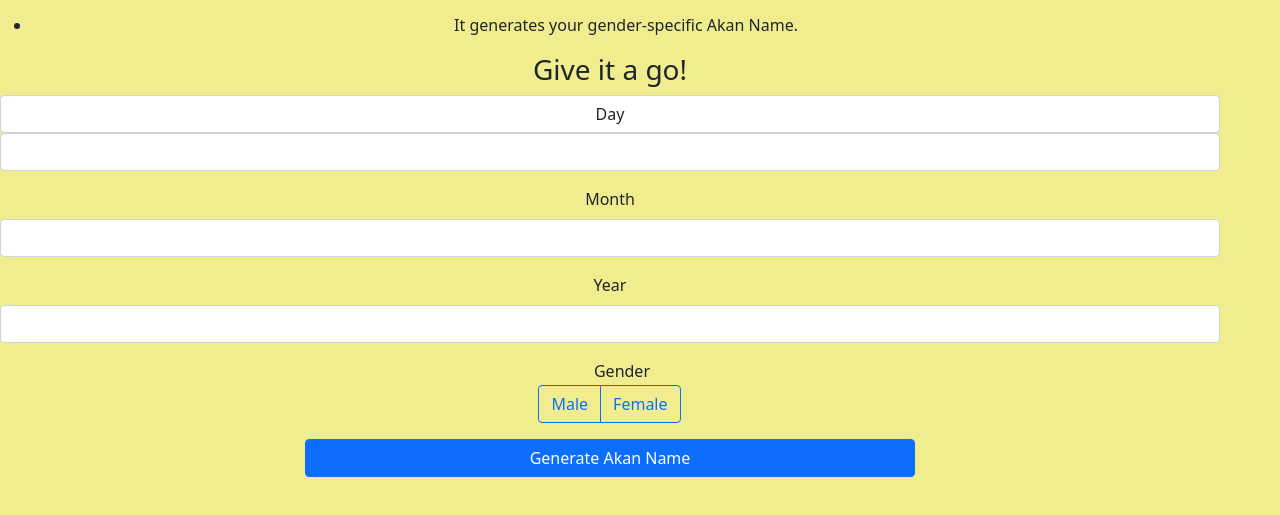
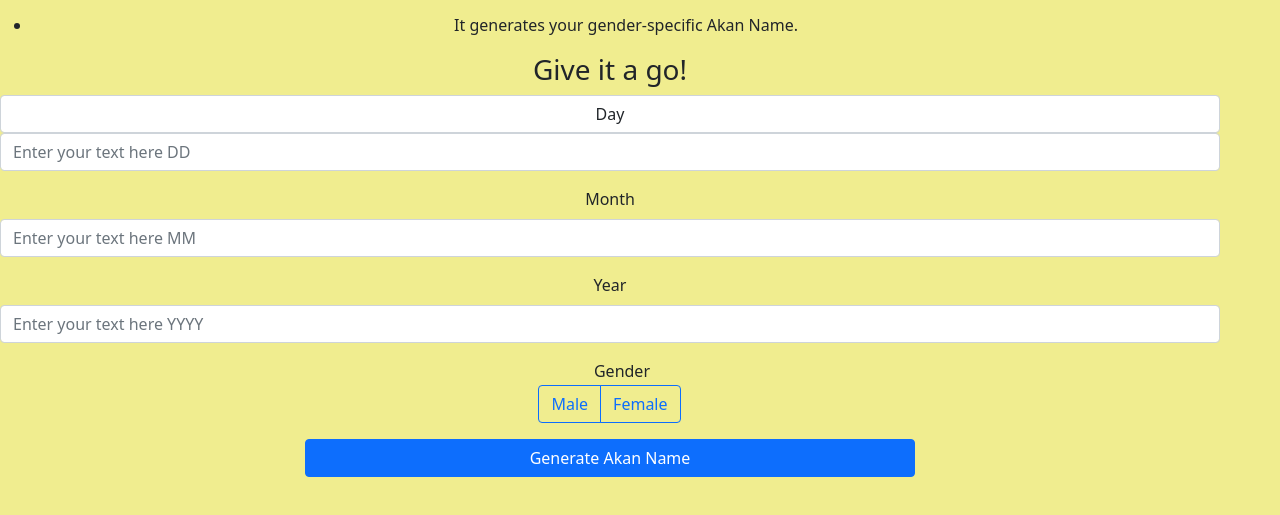
Before and after one commit to benie254/akan-generator-js, a plain HTML site: page index.html in a window 1280 px wide. Shown: the part 189-704 px from the top of the page. Drawn offline with nearby package versions, Linux system fonts and the light colour scheme.

Commit message:
Add final changes.

```diff
--- a/index.html
+++ b/index.html
@@ -17,17 +17,17 @@
     <form>
       <div class="mb-3">
         <label for="Day" class="form-control" id="Day">Day</label>
-        <input type="number" class="form-control" id="Day">
+        <input type="number" class="form-control" id="Day" placeholder="Enter your text here DD">
       </div>
       <div class="mb-3">
         <div class="mb-3">
           <label for="Month" class="form-label" name="Month">Month</label>
-          <input type="number" class="form-control" id="Month" required min="1" required max="12">
+          <input type="number" class="form-control" id="Month" required min="1" required max="12" placeholder="Enter your text here MM">
         </div>
         <div class="mb-3">
           <div class="mb-3">
             <label for="Year" class="form-label" name="Year" id="Year">Year</label>
-            <input type="number" class="form-control" id="Year">
+            <input type="number" class="form-control" id="Year" placeholder="Enter your text here YYYY">
           </div>
           <div class="mb-3">
             <label class="form-check" for="Gender" name="Gender">Gender</label>
```
